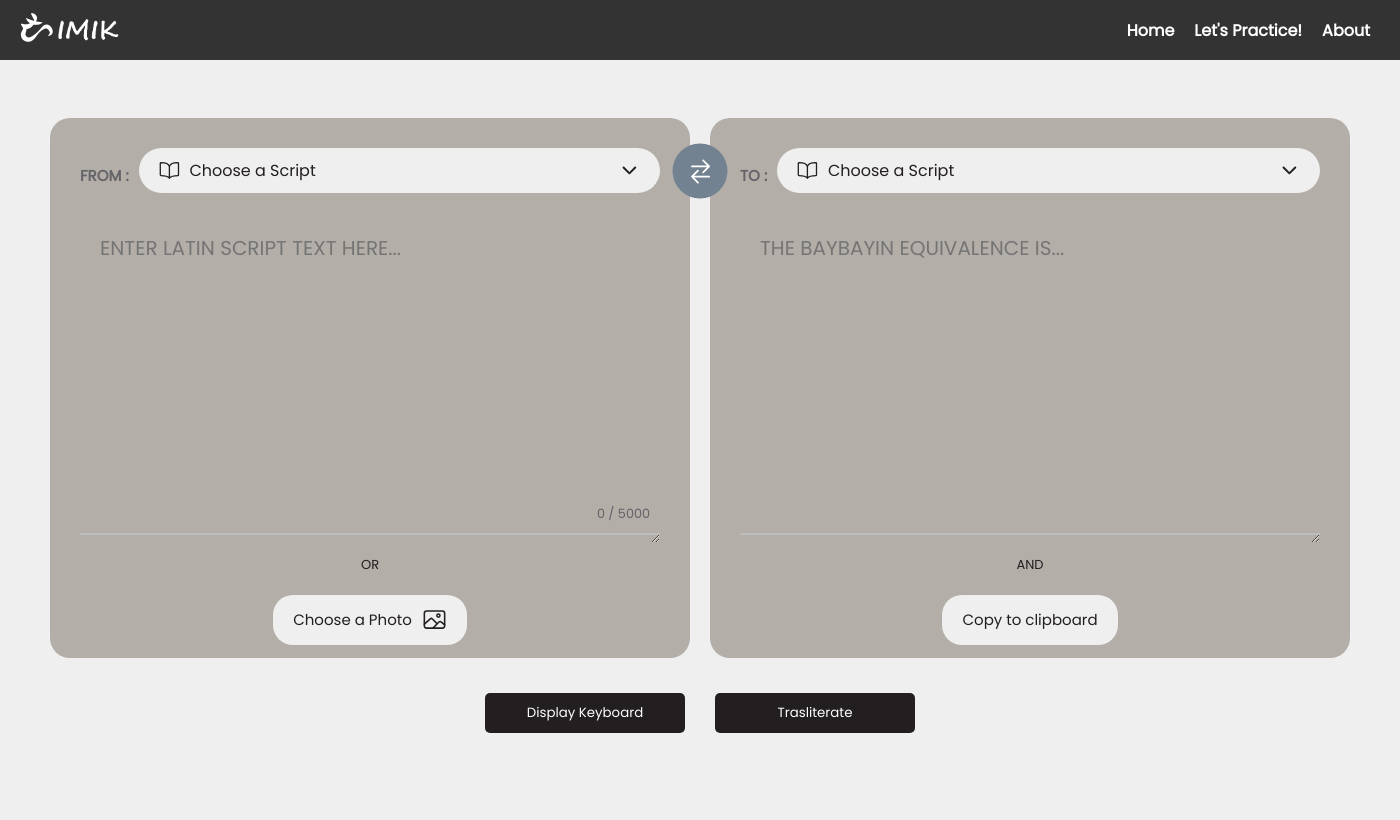
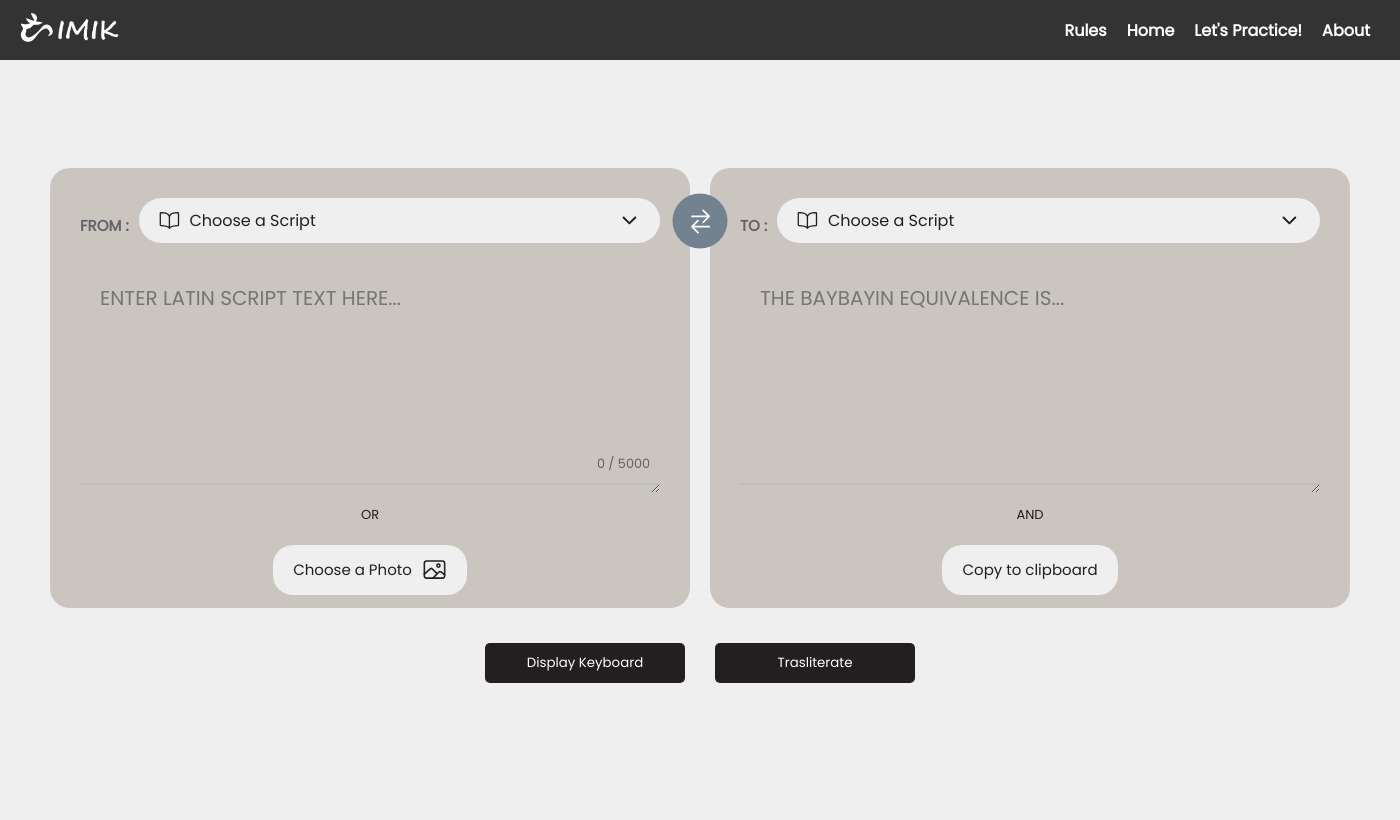
Before and after one commit to k1miko/imik-automata, a Flask app: page / in a window 1400 px wide; the page is wider, and only the part inside the window is pictured. Run offline with Flask 3, Linux system fonts and the light colour scheme.

Commit message:
Added Rules, Updated about
Decreased the size of card by 100px, lighten slightly the color of card container

```diff
--- a/static/css/style.css
+++ b/static/css/style.css
@@ -2,7 +2,8 @@
 :root{
     --primary-color: #6fe3e3;
     --bg-color: #efefef;
-    --light-bg-color: #B3AEA8;
+    /* --light-bg-color: #B3AEA8; */
+    --light-bg-color: #cac5bf;
     --text-color: #231F20;
     --light-text-color: #646368;
     --primary-text-color: #ffffff;
@@ -106,7 +107,7 @@ a{
 .container .card{
     margin-top: -5em;
     width: 40em;
-    height: 540px;
+    height: 440px;
     padding: 30px;
     border-radius: 20px;
     background-color: var(--light-bg-color)
@@ -230,13 +231,13 @@ a{
 /* text-area position*/
 .container .text-area{
     position: relative;
-    height: 330px;
+    height: 230px;
 }
 
 /* text area itself */
 .container textarea{
     width: 100%;
-    height: 330px;
+    height: 230px;
     padding: 20px;
     margin: 10px 0;
     background-color: transparent;
@@ -493,8 +494,8 @@ a{
     display: flex;
     flex-direction: column;
     align-items: center; /* Centers block-level elements */
-    width: 30em;
-    margin-top: -20px;
+    width: 60em;
+    margin-top: 40px;
     margin-bottom: -10px;
 }
 
@@ -503,7 +504,7 @@ a{
     display: flex;
     flex-direction: column;
     align-items: center; /* Centers block-level elements */
-    width: 50em;
+    width: 600em;
     margin-top: 0;
 }
 
@@ -514,8 +515,54 @@ a{
 
 .our-team {
     margin-top: 1.5em;
+    margin-bottom: 2em;
 }
 
+
+/* Rules pop-down content styling */
+.rules-menu {
+    position: relative; /* Position relative to allow absolute positioning of the pop-down */
+}
+/* NOT SCROLLABLE */
+.rules-content {
+    display: none;
+    position: absolute;
+    background-color: #f9f9f9;
+    min-width: 535px;
+    box-shadow: 0px 8px 16px 0px rgba(0,0,0,0.2);
+    z-index: 1;
+    border-radius: 5px;
+    padding: 12px 16px;
+    margin-left: -255px;
+}
+/* SCROLLABLE */
+/* .rules-content {
+    display: none;
+    position: absolute;
+    background-color: #f9f9f9;
+    min-width: 330px;
+    max-height: 200px;
+    overflow: auto;
+    box-shadow: 0px 8px 16px 0px rgba(0,0,0,0.2);
+    z-index: 1;
+    border-radius: 5px;
+    padding-left: 20px;
+    margin-left: -100px;
+} */
+
+.rules-menu:hover .rules-content {
+    display: block;
+}
+
+
+.rules-content h4 {
+    margin-top: 0;
+}
+
+.rules-content ul {
+    list-style-type: disc;
+    padding-left: 20px;
+}
 /* max width when you move your browser? */
 @media(max-width: 800px){
     .container{
--- a/static/script/script.js
+++ b/static/script/script.js
@@ -273,3 +273,13 @@ function copyToClipboard(){
     element.setSelectionRange(0, 99999);
     document.execCommand('copy');
 }
+
+document.addEventListener('DOMContentLoaded', function () {
+    var rulesMenu = document.querySelector('.rules-menu');
+    var rulesContent = document.querySelector('.rules-content');
+
+    rulesMenu.addEventListener('click', function() {
+        var isDisplayed = window.getComputedStyle(rulesContent).display !== 'none';
+        rulesContent.style.display = isDisplayed ? 'none' : 'block';
+    });
+});
--- a/templates/index.html
+++ b/templates/index.html
@@ -45,9 +45,32 @@
 
             <!-- Navigation Links -->
             <ul class="nav-links">
+                <li class="rules-menu">
+                    <a href="javascript:void(0)">Rules</a>
+                    <!-- Pop-down div for the rules -->
+                    <div class="rules-content">
+                        <h4>Latin to Baybayin Rules:</h4>
+                        <ul>
+                            <li>Each symbol represents one syllable.</li>
+                            <li>Syllable-final consonants are omitted.</li>
+                            <li>Sequential consonants, except for NG, are not allowed.</li>
+                            <li>NG functions as a single character, forming a digraph.</li>
+                            <li>Standalone consonants are not permitted.</li>
+                        </ul>
+                        <h4><br>Baybayin to Latin Rules:</h4>
+                        <ul>
+                            <li>Only consonant-vowel syllables are written.</li>
+                            <li>Kudlit modifies E, I, O, U sounds in syllables.</li>
+                            <li>Kudlit is exclusive to syllables, not vowels or itself.</li>
+                            <li>Independent vowels are used in consonant-less syllables.</li>
+                            <li>Two lines (||) denote sentence separation.</li>
+                        </ul>
+                    </div>
+                </li>
                 <li><a href="{{ url_for('index') }}">Home</a></li>
                 <li><a href="{{ url_for('practice') }}">Let's Practice!</a></li>
                 <li><a href="{{ url_for('about') }}">About</a></li>
+
             </ul>
         </nav>
         <!-- for the container of the 3 divs -->
```
Also changed, not shown: templates/about.html (+11 -8 lines).
